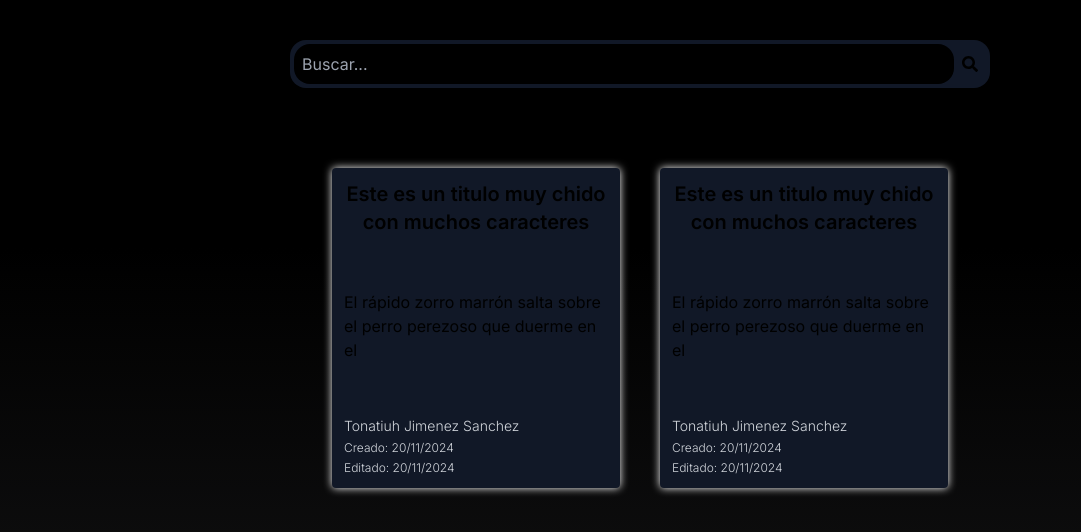
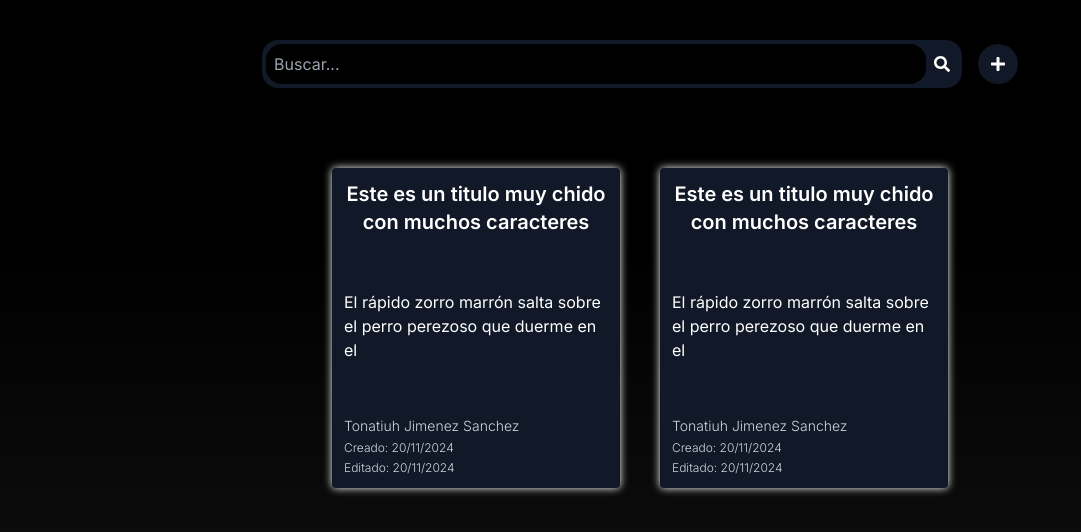
Before and after one commit to Tonnyk17/tk-blog, a Next.js app: page / in a window 1280 px wide. Shown: the top 532 px of the page, without its empty margins (0-1081 px from the left). Built offline with nearby package versions, Linux system fonts and the light colour scheme.

Commit message:
feat: IconButton Component added

```diff
--- /dev/null
+++ b/src/app/components/IconButton.tsx
@@ -0,0 +1,13 @@
+'use client'
+
+import { FaPlus } from "react-icons/fa"
+
+export const IconButton = () => {
+  return <>
+    <button
+      className=" bg-gray-900 rounded-full w-10 h-10 flex justify-center items-center border-none"
+    >
+      <FaPlus/>
+    </button>
+  </>
+}
--- a/src/app/globals.css
+++ b/src/app/globals.css
@@ -17,7 +17,7 @@
 }
 
 body {
-  color: rgb(var(--foreground-rgb));
+  color: #FFFFFF;
   background: rgb(16,16,17);
 background: linear-gradient(0deg, rgba(16,16,17,1) 21%, rgba(0,0,0,1) 69%);
 }
--- a/src/app/page.tsx
+++ b/src/app/page.tsx
@@ -2,11 +2,15 @@
 
 import { PostCard } from "./components/PostCard";
 import { SearchBar } from "./components/SearchBar";
+import { IconButton } from "./components/IconButton";
 
 export default function Home() {
   return (
     <main className="flex min-h-screen flex-col items-center gap-20 py-10">
-      <SearchBar/>
+      <div className="w-full flex justify-center items-center gap-4">
+        <SearchBar/>
+        <IconButton/>
+      </div>
       <div className="w-3/4 max-md:w-full flex justify-center flex-wrap gap-10">
         <PostCard/>
         <PostCard/>
```
